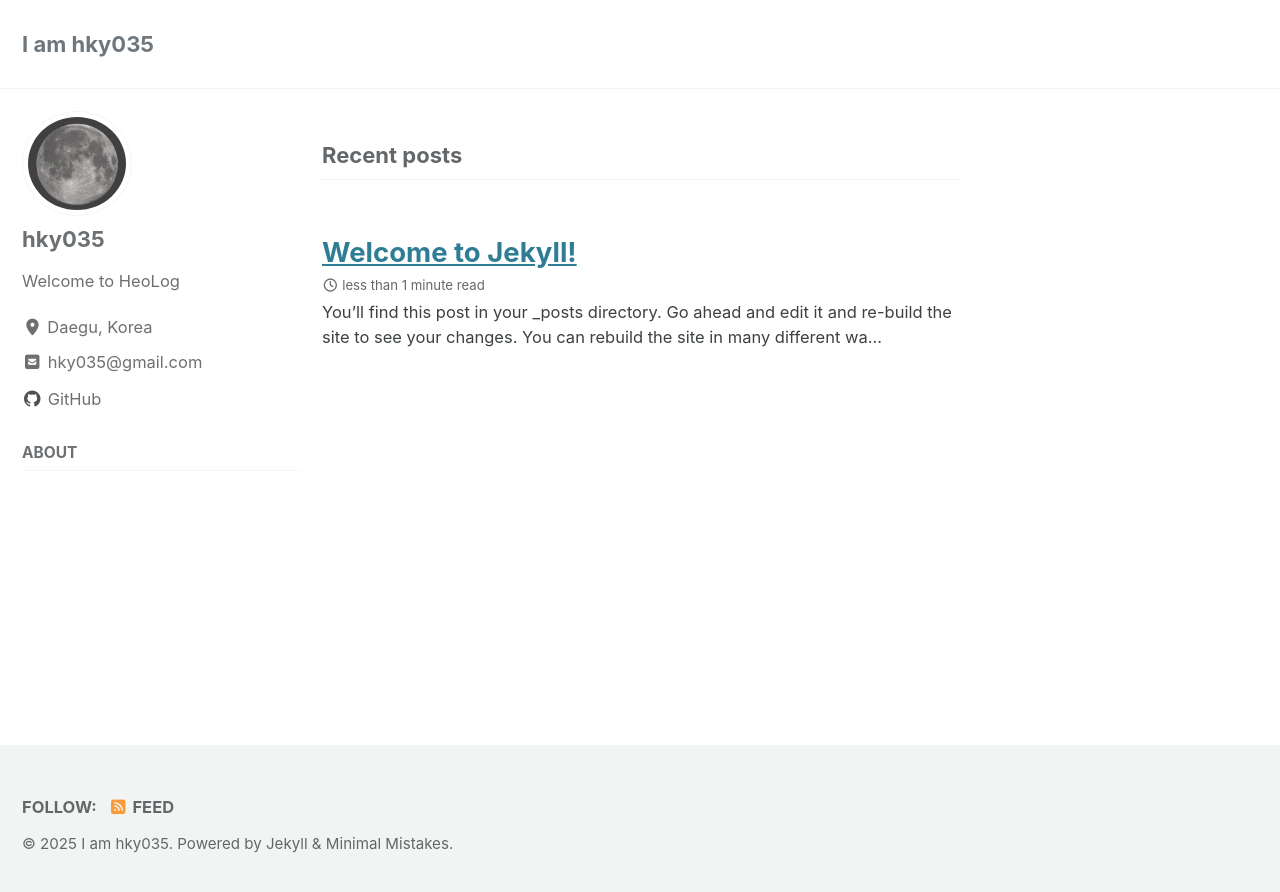
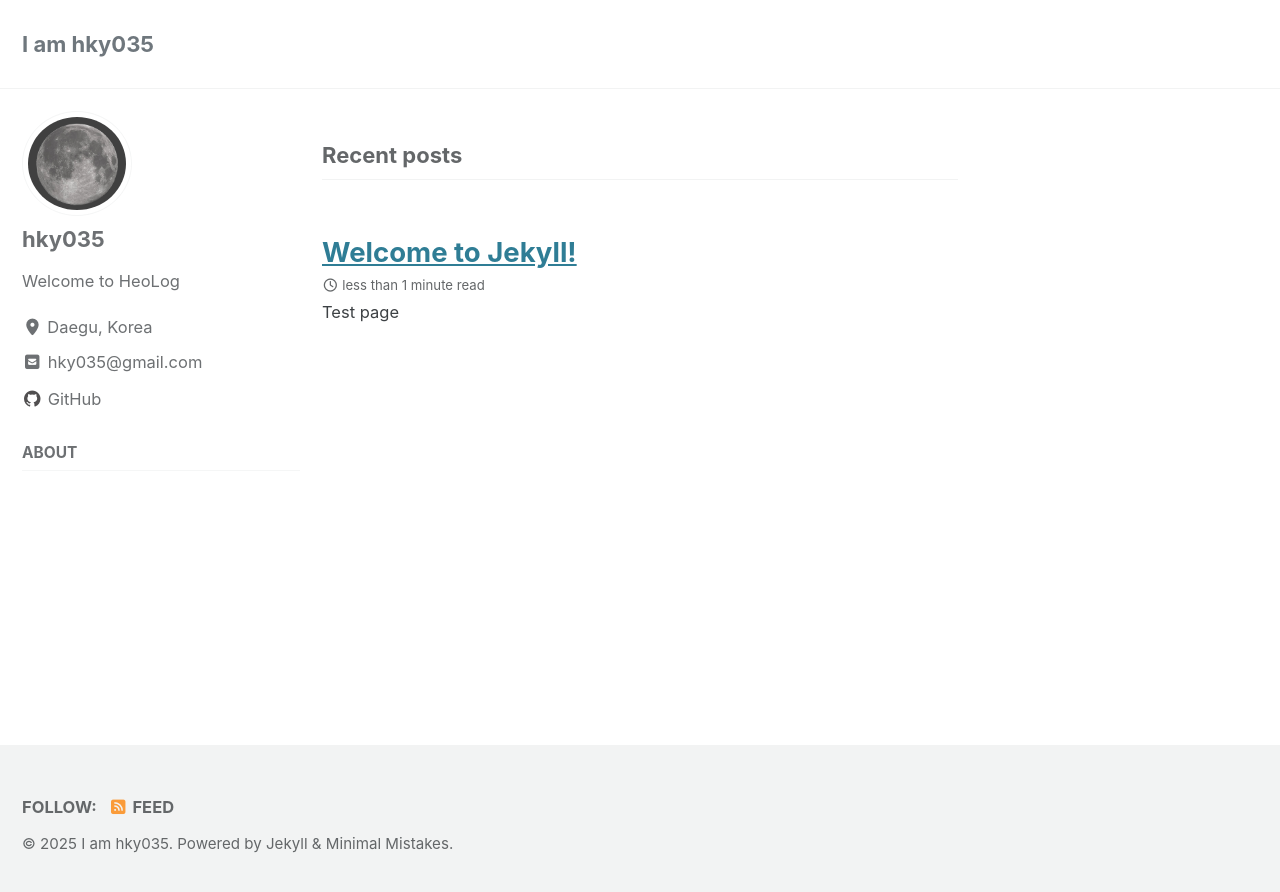
Before and after one commit to hky035/hky035.github.io, a Jekyll site: the page built from index.html, in a window 1280 px wide. Shown: the top 892 px of the page. Built offline with Jekyll 4.4.1, drawn with Linux system fonts in a browser that asks for light colours; cached includes are drawn as plain includes; the list of posts is cut into pages by our own code; part of the change alters nothing that is shown.

```diff
--- a/_posts/2025-01-15-welcome-to-jekyll.markdown
+++ b/_posts/2025-01-15-welcome-to-jekyll.markdown
@@ -1,30 +1,12 @@
 ---
-layout: post
+# layout: post
 title:  "Welcome to Jekyll!"
 date:   2025-01-15 12:13:10 +0900
-categories: jekyll update
-author: hky035
+author_profile: true
+sidbar:
+  nav: "main"
 ---
-You’ll find this post in your `_posts` directory. Go ahead and edit it and re-build the site to see your changes. You can rebuild the site in many different ways, but the most common way is to run `jekyll serve`, which launches a web server and auto-regenerates your site when a file is updated.
 
-Jekyll requires blog post files to be named according to the following format:
+# Test page
 
-`YEAR-MONTH-DAY-title.MARKUP`
-
-Where `YEAR` is a four-digit number, `MONTH` and `DAY` are both two-digit numbers, and `MARKUP` is the file extension representing the format used in the file. After that, include the necessary front matter. Take a look at the source for this post to get an idea about how it works.
-
-Jekyll also offers powerful support for code snippets:
-
-{% highlight ruby %}
-def print_hi(name)
-  puts "Hi, #{name}"
-end
-print_hi('Tom')
-#=> prints 'Hi, Tom' to STDOUT.
-{% endhighlight %}
-
-Check out the [Jekyll docs][jekyll-docs] for more info on how to get the most out of Jekyll. File all bugs/feature requests at [Jekyll’s GitHub repo][jekyll-gh]. If you have questions, you can ask them on [Jekyll Talk][jekyll-talk].
-
-[jekyll-docs]: https://jekyllrb.com/docs/home
-[jekyll-gh]:   https://github.com/jekyll/jekyll
-[jekyll-talk]: https://talk.jekyllrb.com/
+just test page
```
